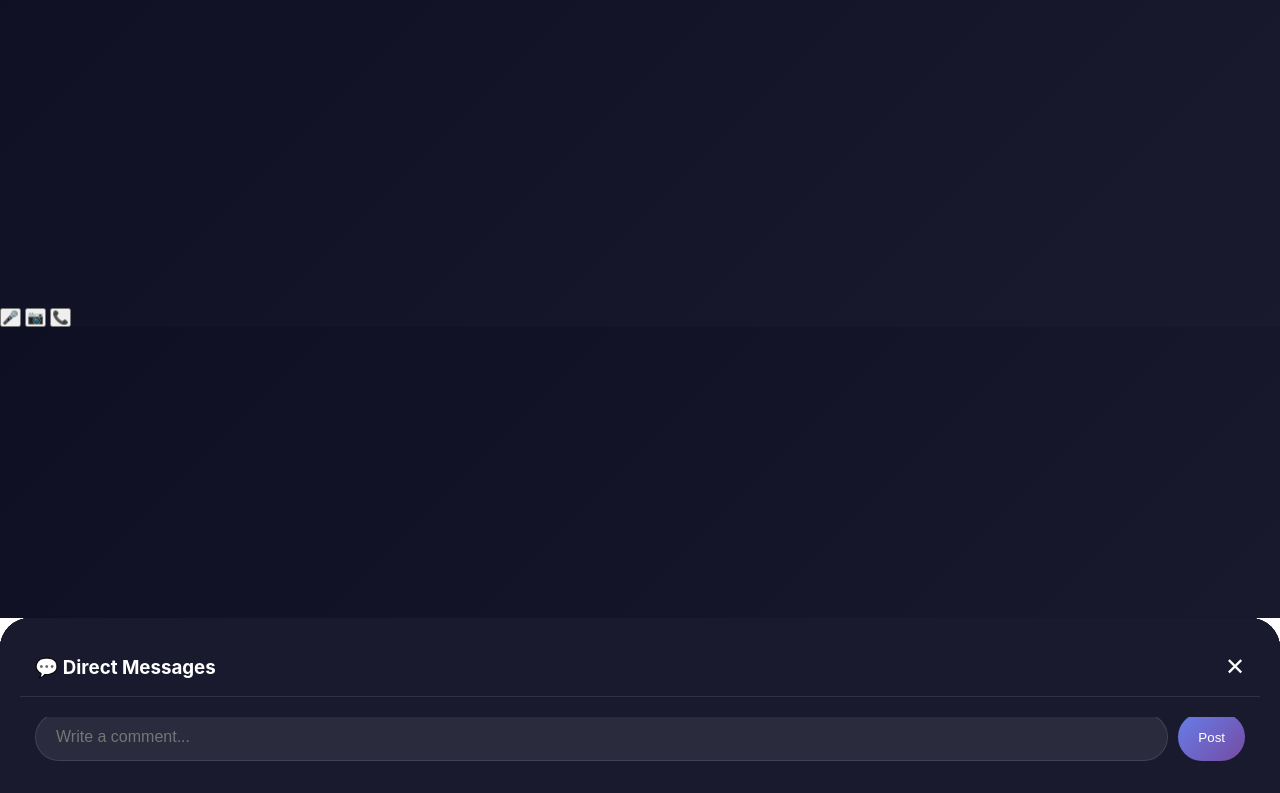
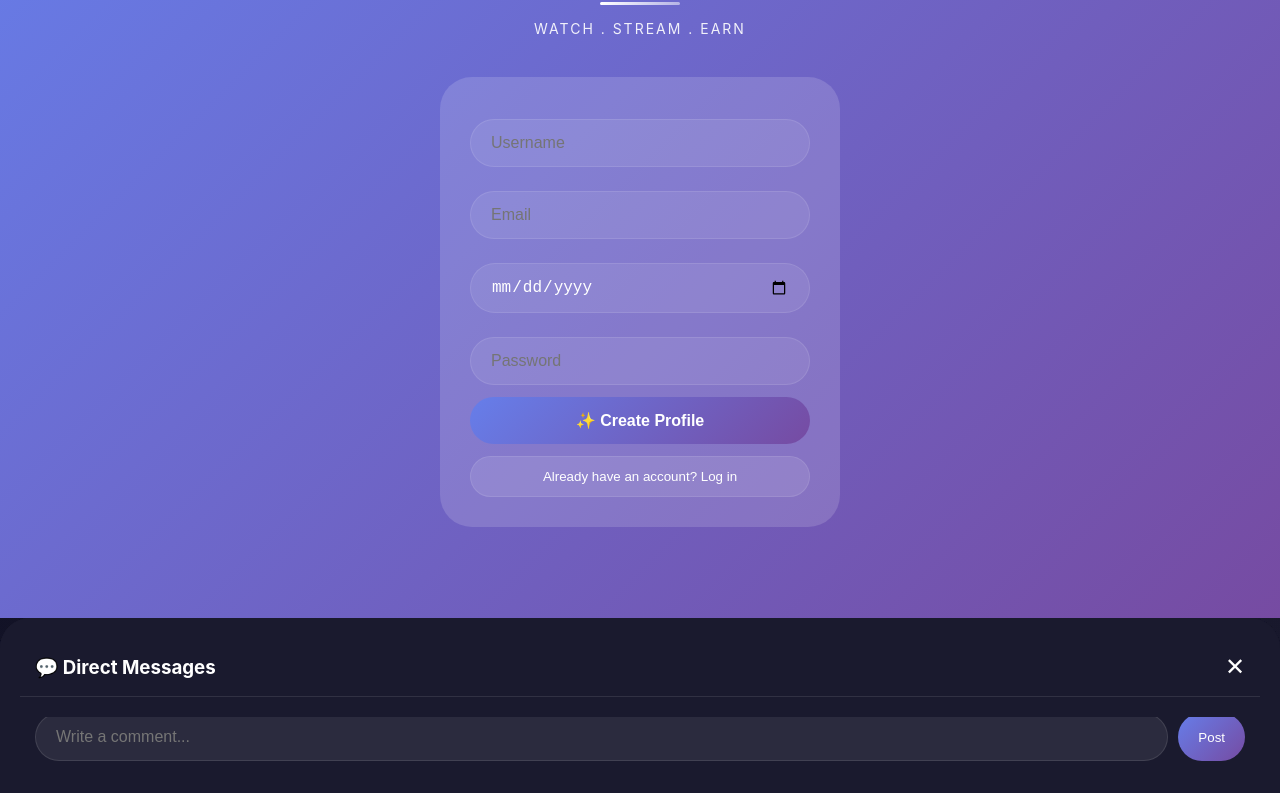
Before and after one commit to danielsantos020184-beep/vyve-app, a website: page public/vyve.html in a window 1280 px wide. Shown: the part 182-975 px from the top of the page. Before the commit the page ends 800 px from the top, so only its background shows below. Drawn offline with Linux system fonts and the light colour scheme.

```diff
--- a/public/vyve.html
+++ b/public/vyve.html
@@ -169,50 +169,25 @@
 </div>
 
 <!-- Create Profile Screen -->
-function createProfile() {
-    let username = document.getElementById('signupUsername').value;
-    let email = document.getElementById('signupEmail').value;
-    let birthdate = document.getElementById('signupBirthdate').value;
-    let password = document.getElementById('signupPassword').value;
-
-    if (!username || !email || !birthdate || !password) {
-        alert('Please fill all fields');
-        return;
-    }
-
-    let age = new Date().getFullYear() - new Date(birthdate).getFullYear();
-    if (age < 18) {
-        alert('You must be 18+ to join Vyve');
-        return;
-    }
-
-    currentUser = username;
-    currentUserEmail = email;
-    coinBalance = 100;
-
-    let userData = {
-        username: currentUser,
-        email: currentUserEmail,
-        coins: coinBalance
-    };
-    localStorage.setItem('vyve_user', JSON.stringify(userData));
-
-    document.getElementById('profileUsername').innerText = '@' + currentUser;
-    document.getElementById('profileEmail').innerText = currentUserEmail;
-    document.getElementById('walletBalance').innerText = coinBalance + ' coins';
-    updateBalance();
-
-    document.getElementById('createProfileScreen').classList.remove('active');
-    document.getElementById('feedScreen').classList.add('active');
-    document.getElementById('mainNav').style.display = 'flex';
-
-    loadPosts();
-    loadTrending();
-    loadStories();
-    updateBadge();
-
-    alert('Welcome ' + username + '! You received 100 free coins.');
-}
+<div id="createProfileScreen" class="screen active">
+    <div style="min-height: 100vh; display: flex; align-items: center; justify-content: center; padding: 20px; background: linear-gradient(135deg, #667eea, #764ba2);">
+        <div style="max-width: 400px; width: 100%; text-align: center;">
+            <div style="margin-bottom: 40px;">
+                <h1 style="font-size: 64px; font-weight: 800; background: linear-gradient(135deg, #fff, #f0f0f0, #e0e0e0, #fff); -webkit-background-clip: text; -webkit-text-fill-color: transparent; background-clip: text; background-size: 300% 300%; animation: gradientFlow 3s ease infinite; letter-spacing: 4px;">VYVE</h1>
+                <div style="width: 60px; height: 3px; background: linear-gradient(90deg, #fff, rgba(255,255,255,0.5)); margin: 15px auto; border-radius: 3px; animation: expandWidth 2s ease infinite;"></div>
+                <p style="font-size: 14px; opacity: 0.9; letter-spacing: 2px;">WATCH . STREAM . EARN</p>
+            </div>
+            <div style="background: rgba(255,255,255,0.15); border-radius: 32px; padding: 30px;">
+                <input type="text" id="signupUsername" placeholder="Username" class="input-field">
+                <input type="email" id="signupEmail" placeholder="Email" class="input-field">
+                <input type="date" id="signupBirthdate" class="input-field">
+                <input type="password" id="signupPassword" placeholder="Password" class="input-field">
+                <button class="btn-primary" onclick="createProfile()">✨ Create Profile</button>
+                <button class="btn-secondary" onclick="showLogin()">Already have an account? Log in</button>
+            </div>
+        </div>
+    </div>
+</div>
 
 <!-- Login Screen -->
 <div id="loginScreen" class="screen">
@@ -1191,49 +1166,26 @@ function createProfile() {
         updateBadge();
         alert('Welcome ' + username + '!');
     }
-   function showLogin() {
-    document.getElementById('createProfileScreen').classList.remove('active');
-    document.getElementById('loginScreen').classList.add('active');
-}
-
-function showCreateProfile() {
-    document.getElementById('loginScreen').classList.remove('active');
-    document.getElementById('createProfileScreen').classList.add('active');
-}
-
+    function login() {
+        let username = document.getElementById('loginUsername').value;
+        if (!username) { alert('Enter username'); return; }
         let saved = localStorage.getItem('vyve_user');
         if (saved) {
             let data = JSON.parse(saved);
             if (data.username === username) {
-            currentUser = data.username;
-            currentUserEmail = data.email;
-            coinBalance = data.coins || 100;
-
+                currentUser = data.username; currentUserEmail = data.email; coinBalance = data.coins || 100;
                 document.getElementById('profileUsername').innerText = '@' + currentUser;
                 document.getElementById('profileEmail').innerText = currentUserEmail;
-            document.getElementById('walletBalance').innerText = coinBalance + ' coins';
                 updateBalance();
-
                 document.getElementById('loginScreen').classList.remove('active');
                 document.getElementById('feedScreen').classList.add('active');
                 document.getElementById('mainNav').style.display = 'flex';
-
                 loadPosts();
                 loadTrending();
                 loadStories();
                 updateBadge();
-            updateNotificationsList();
-
                 alert('Welcome back ' + username + '!');
                 return;
-        }
-    }
-
-    // If user not found, ask to create account
-    let createNew = confirm('User not found. Create a new account?');
-    if (createNew) {
-        showCreateProfile();
-    }
             }
         }
         alert('User not found. Create an account first.');
```
Lines whose indentation alone changed are shown as unchanged.
